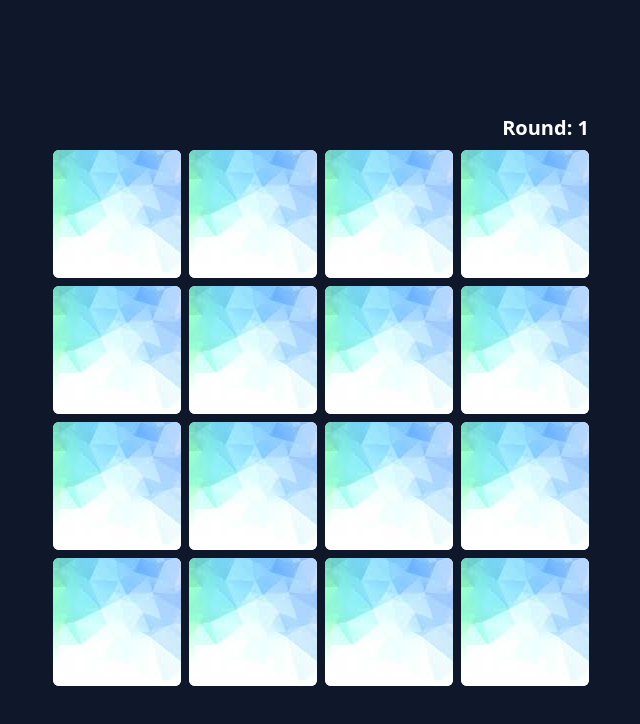
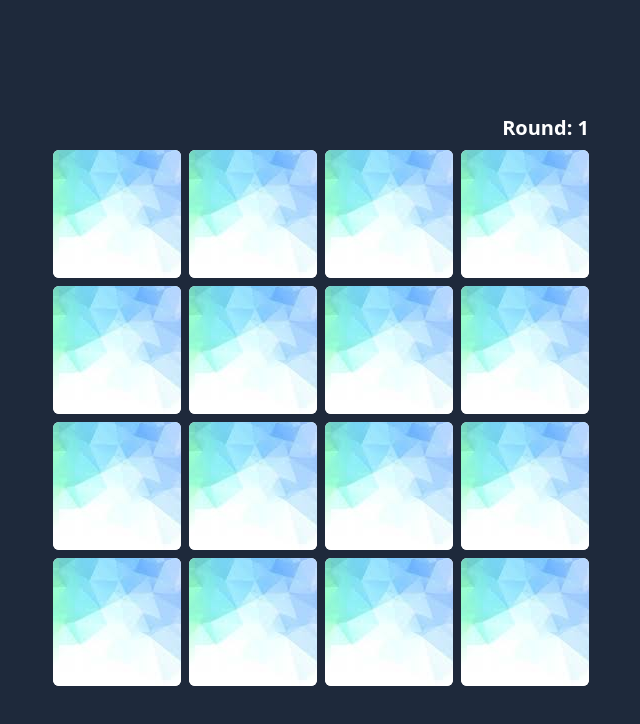
Before and after one commit to lesyaprok/memory-game, a React (Create React App) app: page / in a window 1280 px wide. Shown: the top 724 px of the page, without its empty margins (319-959 px from the left). Built offline with nearby package versions, Linux system fonts and the light colour scheme.

Commit message:
fix: restart button should not be transparent

```diff
--- a/src/App.js
+++ b/src/App.js
@@ -3,7 +3,7 @@ import Game from './components/Game/Game';
 
 function App() {
   return (
-    <div className="bg-slate-900">
+    <div className="bg-slate-800">
       <div className="flex justify-center items-center min-h-screen">
         <Game />
       </div>
--- a/src/ui/Modal/Modal.jsx
+++ b/src/ui/Modal/Modal.jsx
@@ -8,7 +8,7 @@ const Modal = ({ onClick }) => {
         <p className={styles.title}>Congratulations!</p>
         <button
           type="button"
-          className={styles.button}
+          className={`${styles.button} bg-slate-900`}
           onClick={() => onClick()}
         >
           Play again
```
